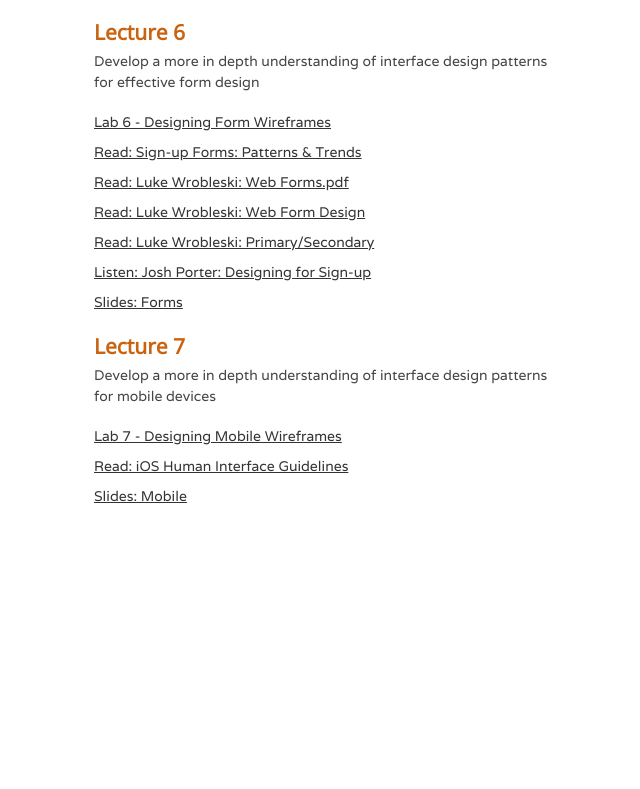
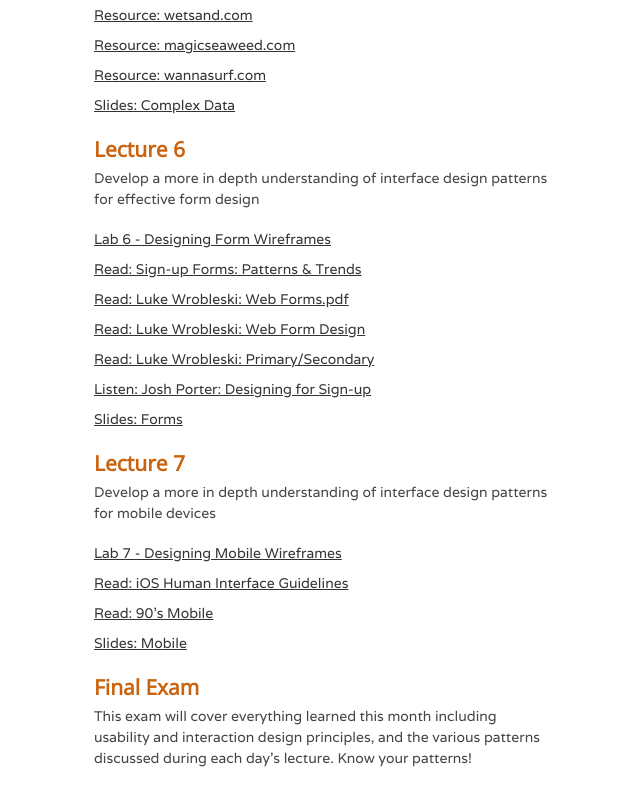
Before and after one commit to chrisburke/wiu, a plain HTML site: page index.html in a window 1280 px wide. Shown: the part 1623-2412 px from the top of the page, without its empty margins (316-956 px from the left). Before the commit the page ends 2148 px from the top, so only its background shows below. Drawn offline with nearby package versions, Linux system fonts and the light colour scheme.

Commit message:
index: Added exams and a link for lecture 7

```diff
--- a/index.html
+++ b/index.html
@@ -98,6 +98,12 @@
 						<li class="watch"><a href="http://downloads.omnigroup.com/software/MacOSX/movies/OmniGraffle/tutorials/part3.mov?width=690&height=388">Watch: OmniGraffle Diagrams</a></li>
 						<li><a href="lecture/lec3.pdf" >Slides: IA / Navigation</a></li>
 					</ul>
+
+
+					<h4 id="exam">Midterm Exam</h4>
+					<p>Tnis exam will cover usability and interaction design principles, user centered design, and the various user behavior and interface design patterns discussed thus far. Know your patterns!</p>
+
+
 					<h4 id="lec4">Lecture  4</h4>
 					<p>Develop a more in depth understanding of interface design patterns for page layout and interactivity</p>
 					<ul>
@@ -136,8 +142,16 @@
 					<ul>
 						<li id="actions"><a href="lab/lab7.pdf">Lab 7 - Designing Mobile Wireframes</a></li>
 						<li><a href="http://developer.apple.com/library/ios/#documentation/userexperience/conceptual/mobilehig/Introduction/Introduction.html#//apple_ref/doc/uid/TP40006556-CH1-SW1">Read: iOS Human Interface Guidelines</a></li>
+						<li><a href="http://content.usatoday.com/communities/technologylive/post/2009/07/68494777/1">Read: 90's Mobile</a></li>
 						<li><a href="lecture/lec7.pdf" >Slides: Mobile</a></li>
 					</ul>
+
+
+					<h4 id="exam">Final Exam</h4>
+					<p>This exam will cover everything learned this month including usability and interaction design principles, and the various patterns discussed during each day's lecture. Know your patterns!</p>
+
+
+
 					<!-- <h4 id="lec8">Lecture  8</h4>
 					<p>A look ahead towards your next course</p>
 					<ul>
```
